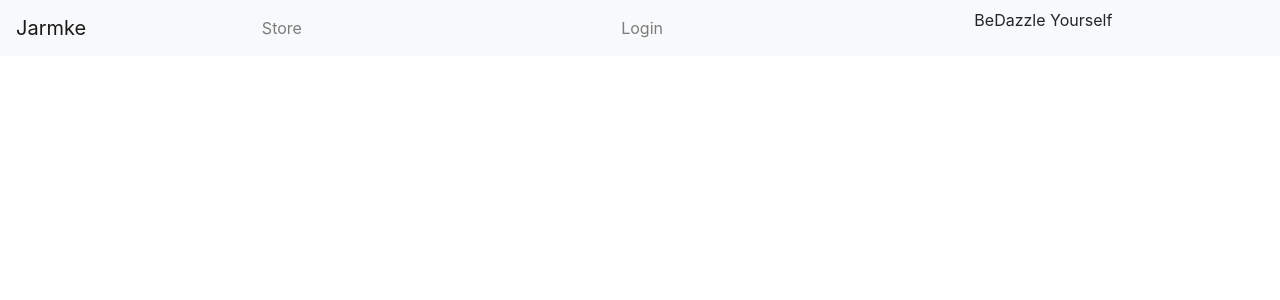
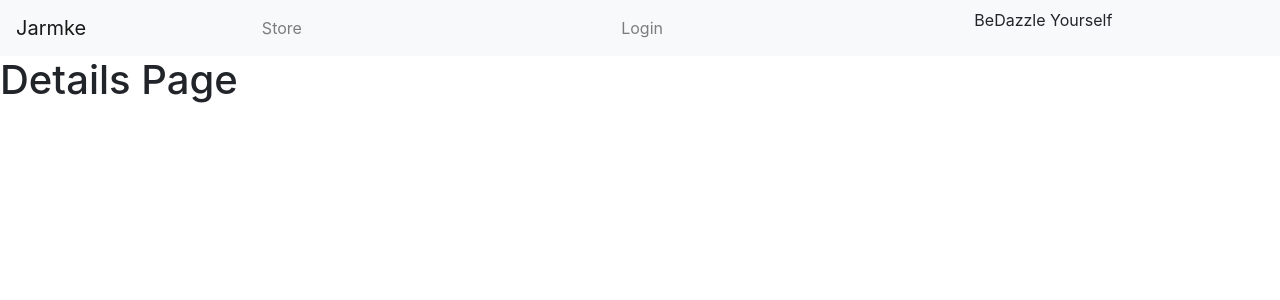
Before and after one commit to DarianRushworth/JarmkeFrontend, a React (Create React App) app: page /moreDetails/1 in a window 1280 px wide. Shown: the top 300 px of the page. Built offline with nearby package versions, Linux system fonts and the light colour scheme; no server answers.

Commit message:
Details Page setup, with redirect of certain product

```diff
--- a/src/App.js
+++ b/src/App.js
@@ -5,6 +5,7 @@ import HomePage from "./pages/HomePage"
 import ProductPage from "./pages/ProductsPage"
 import LoginPage from "./pages/LoginPage"
 import SignUpPage from "./pages/Sign-UpPage"
+import ProductDetails from "./pages/ProductDetails"
 import Navigation from "./components/Navigation"
 
 function App() {
@@ -30,6 +31,10 @@ function App() {
             path="/signup"
             component={SignUpPage}
           />
+          <Route
+            path="/moreDetails/:id"
+            component={ProductDetails}
+          />
         </Switch>
     </div>
   );
--- a/src/components/ProductTable/index.js
+++ b/src/components/ProductTable/index.js
@@ -18,8 +18,9 @@ export default function ProductTable(){
         dispatch(getProducts())
     }, [dispatch])
 
-    function redirect(){
-        history.push("/moreDetails")
+    function redirect(event){
+        history.push(`/moreDetails/${event.target.value}`)
+        // console.log("value for id test", event.target.value)
     }
 
     function getMoreProducts(){
@@ -44,7 +45,9 @@ export default function ProductTable(){
                                             Price(€): {product.price}
                                             </div>
                                             <div>
-                                                <Button>
+                                                <Button
+                                                onClick={redirect}
+                                                value={product.id}>
                                                     Check Me Out!
                                                 </Button>
                                             </div>
--- /dev/null
+++ b/src/pages/ProductDetails/index.js
@@ -0,0 +1,9 @@
+import React from "react"
+
+export default function ProductDetails(){
+    return (
+        <h1>
+            Details Page
+        </h1>
+    )
+}
```
